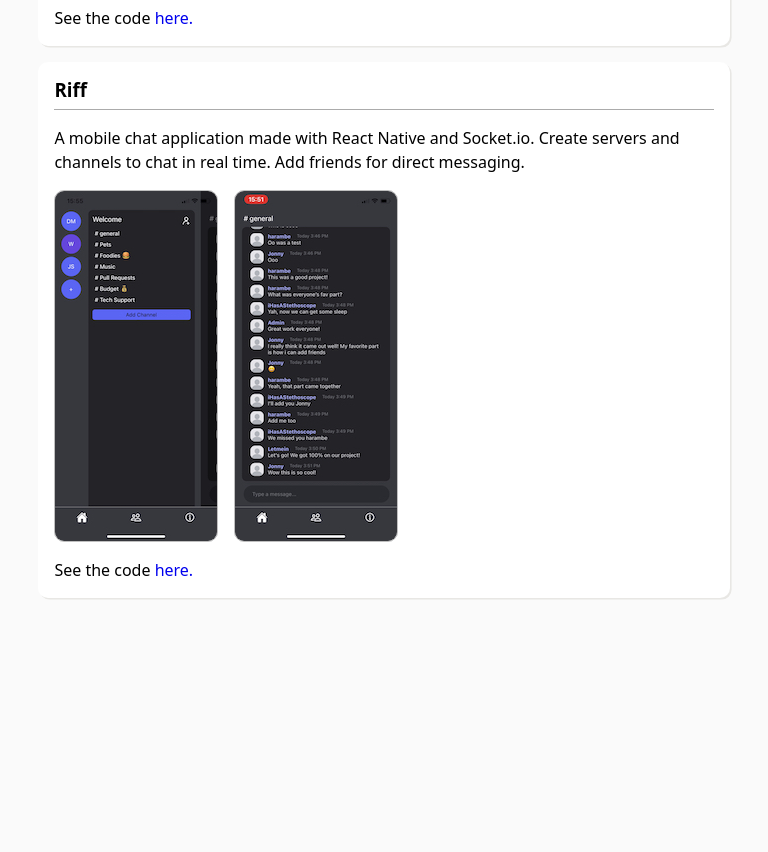
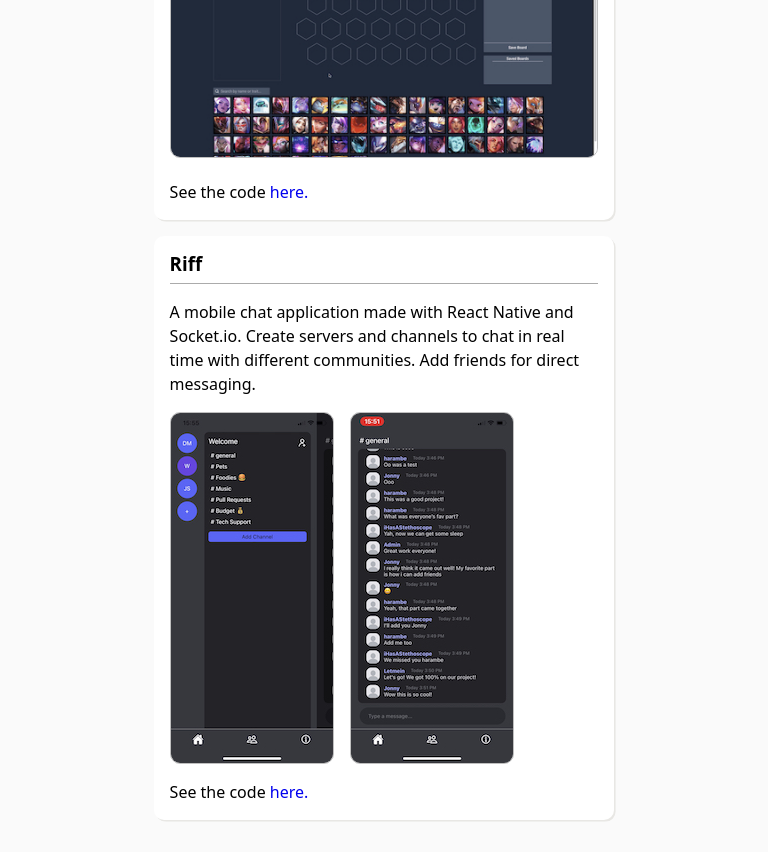
Before and after one commit to cegarcia96/portfolio, a React (Create React App) app: page / in a window 768 px wide. Shown: the part 2140-2992 px from the top of the page. Before the commit the page ends 2770 px from the top, so only its background shows below. Built offline with nearby package versions, Linux system fonts and the light colour scheme.

Commit message:
finished styling and layout

```diff
--- a/src/components/Projects.js
+++ b/src/components/Projects.js
@@ -90,7 +90,7 @@ function Projects() {
           <h3 className="project-header">Riff</h3>
           <div className="project-card-content">
             <div className="project-description">
-              <p>A mobile chat application made with React Native and Socket.io. Create servers and channels to chat in real time. Add friends for direct messaging.</p>
+              <p>A mobile chat application made with React Native and Socket.io. Create servers and channels to chat in real time with different communities. Add friends for direct messaging.</p>
             </div>
             <div className="project-preview-container">
               <div className="mobile-image-container">
--- a/src/index.css
+++ b/src/index.css
@@ -82,7 +82,11 @@ a:hover {
   box-shadow: 0.1rem 0.1rem 0.1rem 0.1rem #e8e7e4;
 }
 
-@media screen and (max-width: 960px) {
+@media screen and (max-width: 1100px) {
+  .main-container {
+    margin-left: 5%;
+    margin-right: 5%;
+  }
   .about-container {
     flex-direction: column;
     justify-content: center;
@@ -119,8 +123,8 @@ a:hover {
 
 @media screen and (min-width: 576px) {
   .main-container {
-    margin-left: 5%;
-    margin-right: 5%;
+    margin-left: 20%;
+    margin-right: 20%;
   }
 }
 
@@ -191,7 +195,7 @@ a:hover {
   flex-wrap: wrap;
 }
 
-@media screen and (max-width: 960px) {
+@media screen and (max-width: 1100px) {
   .projects-row {
     display: block;
   }
@@ -202,7 +206,7 @@ a:hover {
   }
 }
 
-@media screen (max-width: 768px) {
+@media screen and (max-width: 768px) {
   .projects-row {
     display: block;
   }
```
